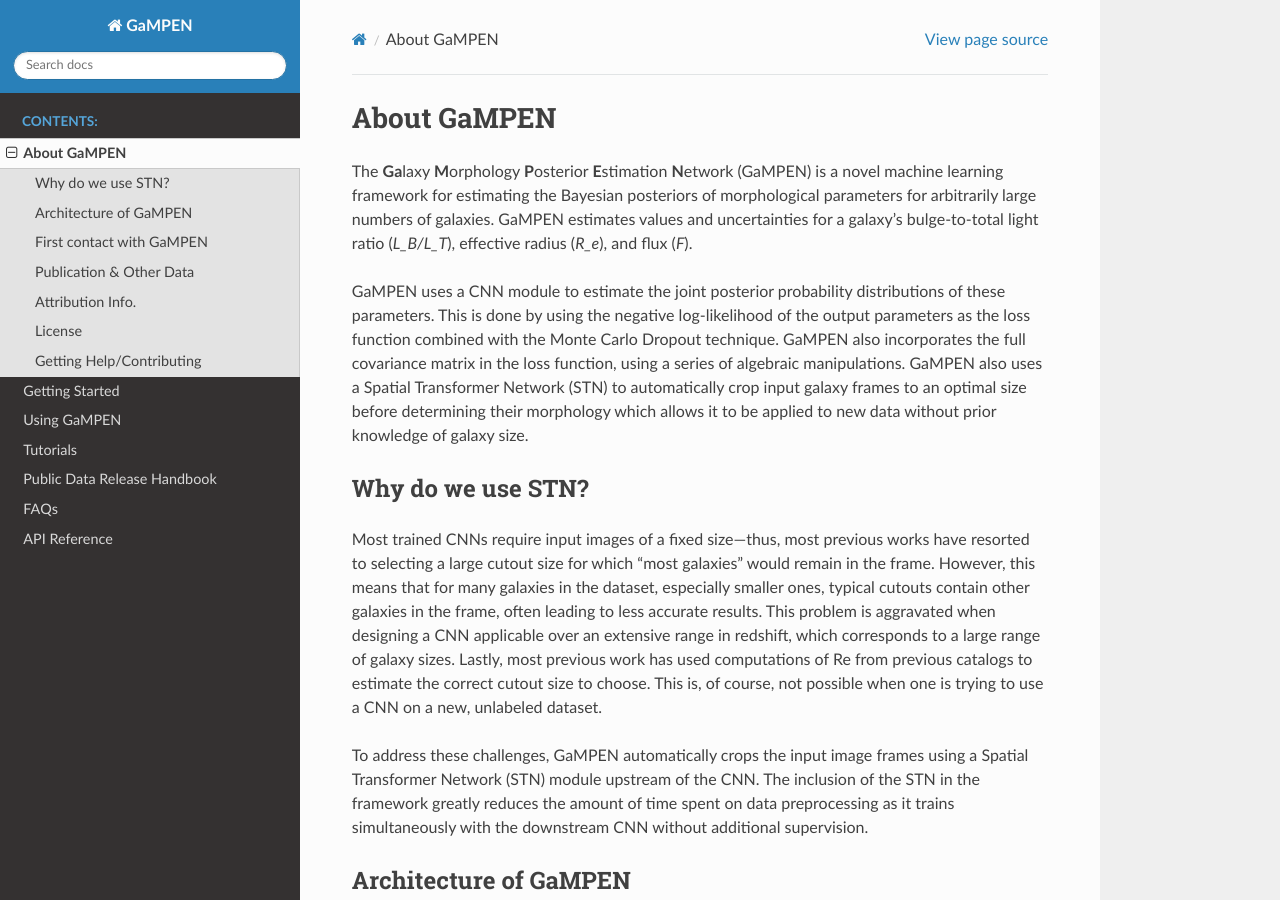
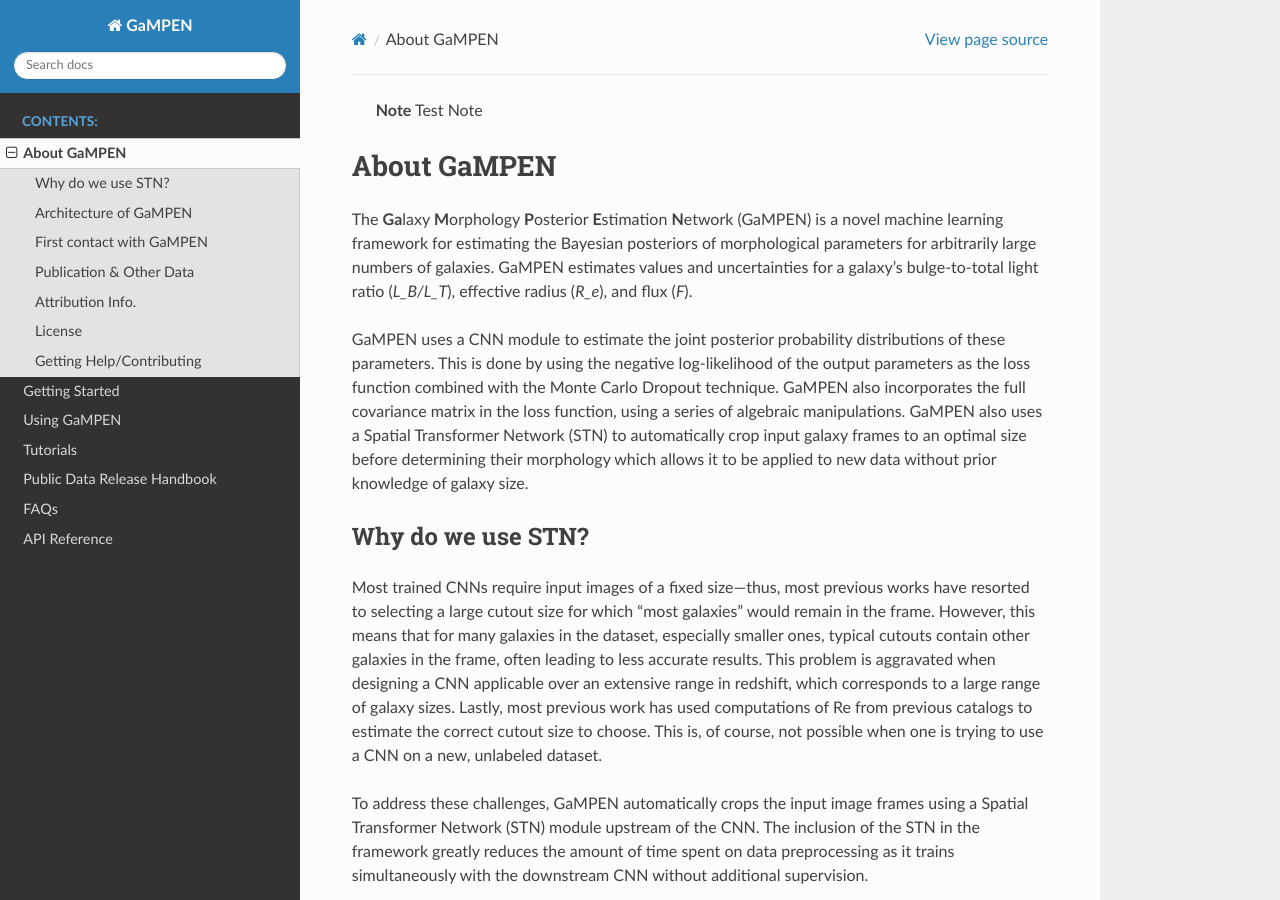
Before and after one commit to aritraghsh09/GaMPEN, a Sphinx documentation site: the page built from docs/source/About_GaMPEN.md, in a window 1280 px wide and 900 px high. Built offline with Sphinx 7.4.7 and the Read the Docs theme 2.0.0, drawn with Linux system fonts in a browser that asks for light colours; pages that are not in the unit, such as notebooks, are missing from menus.

Commit message:
testing note in md

```diff
--- a/docs/source/About_GaMPEN.md
+++ b/docs/source/About_GaMPEN.md
@@ -1,3 +1,6 @@
+> **Note**
+> Test Note
+
 # About GaMPEN
 
 The **Ga**laxy **M**orphology **P**osterior **E**stimation **N**etwork (GaMPEN) is a novel machine learning framework for estimating the Bayesian posteriors of morphological parameters for arbitrarily large numbers of galaxies. GaMPEN estimates values and uncertainties for a galaxy’s bulge-to-total light
```
